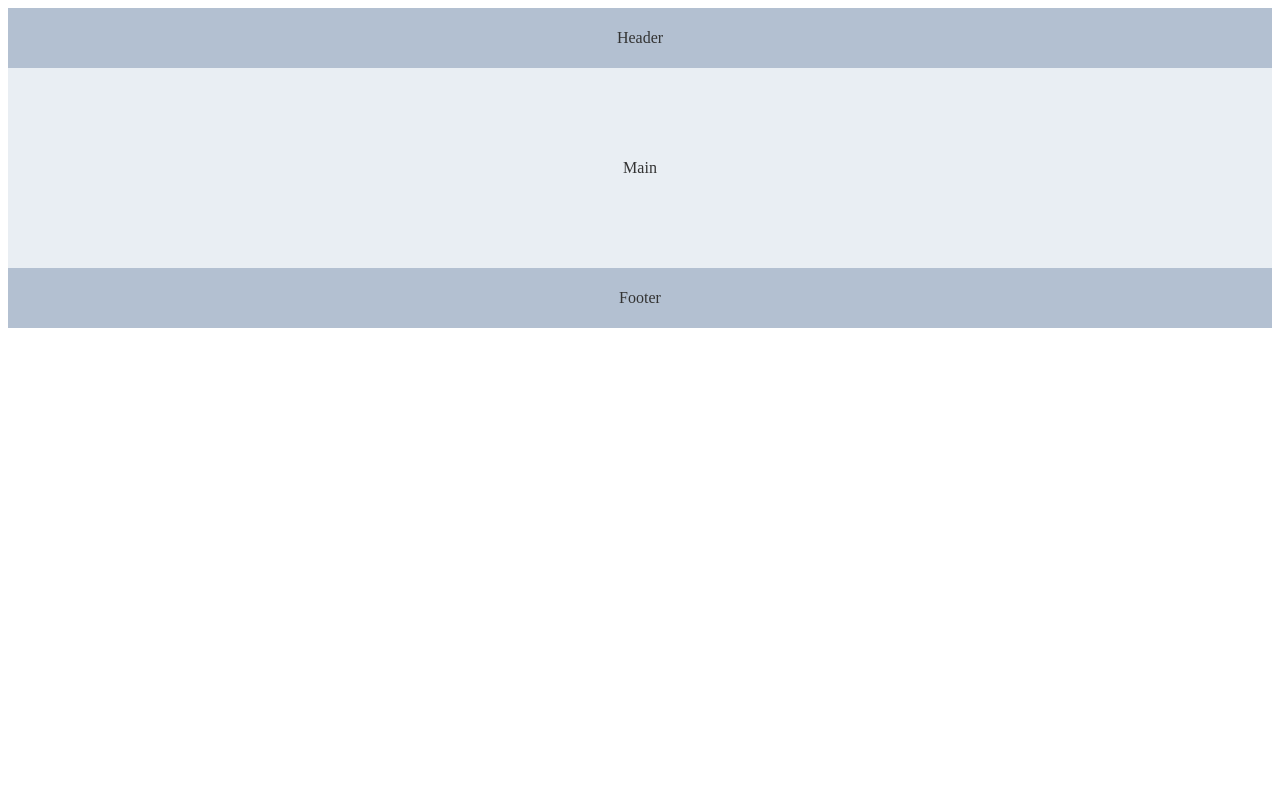
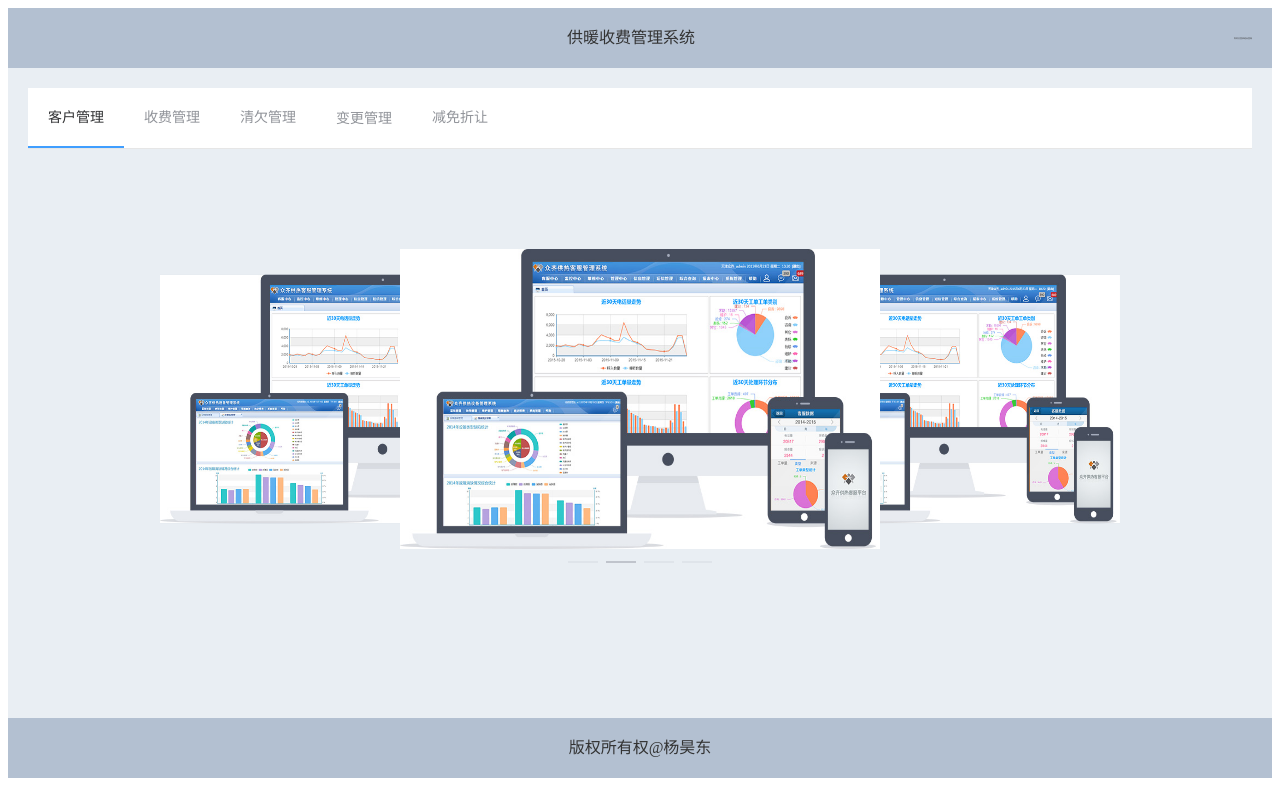
Before and after one commit to yinzhixiaxue/heat, a Vue app: page / in a window 1280 px wide. Built offline with nearby package versions, Linux system fonts and the light colour scheme.

Commit message:
主页编写

```diff
--- a/src/App.vue
+++ b/src/App.vue
@@ -11,4 +11,5 @@ export default {
 </script>
 
 <style>
+  font-family: "Helvetica Neue",Helvetica,"PingFang SC","Hiragino Sans GB","Microsoft YaHei","微软雅黑",Arial,sans-serif;
 </style>
--- a/src/components/Home.vue
+++ b/src/components/Home.vue
@@ -1,21 +1,112 @@
 <template>
-    <el-container>
-      <el-header>Header</el-header>
-      <el-main>Main</el-main>
-      <el-footer>Footer</el-footer>
-    </el-container>
+  <el-container>
+    <el-header>
+      供暖收费管理系统
+      <div class="header-info">
+        <div v-if="true">
+          <span>{{name}}已登录</span>
+          <a>退出登陆</a>
+        </div>
+        <div v-else>
+          <span>未登录</span>
+          <a>请先登陆</a>
+        </div>
+      </div>
+    </el-header>
+    <el-main>
+      <el-menu :default-active="activeIndex" class="el-menu-demo" mode="horizontal" @select="handleSelect">
+        <el-menu-item index="1">客户管理</el-menu-item>
+        <el-menu-item index="2">收费管理</el-menu-item>
+        <el-menu-item index="3">清欠管理</el-menu-item>
+        <el-menu-item index="4"><a href="https://www.ele.me" target="_blank">变更管理</a></el-menu-item>
+        <el-menu-item index="5">减免折让</el-menu-item>
+      </el-menu>
+
+      <el-carousel :interval="4000" type="card" height="300px">
+        <el-carousel-item :key="index" v-for="(src,index) in img">
+          <img :src="src" alt="">
+        </el-carousel-item>
+      </el-carousel>
+    </el-main>
+    <el-footer>版权所有权@杨昊东</el-footer>
+  </el-container>
 </template>
 <script>
   export default {
     name: 'Home',
-    data () {
+    data() {
       return {
-        msg: 'Welcome to Your Vue.js App'
+        name: '你好',
+        activeIndex: '1',
+        activeIndex2: '1',
+        img: [
+          "src/assets/1.jpg",
+          "src/assets/1.jpg",
+          "src/assets/1.jpg",
+          "src/assets/1.jpg"
+        ]
+      }
+    },
+    methods: {
+      handleSelect(key, keyPath) {
+        console.log(key, keyPath);
       }
     }
   }
 </script>
 <style scoped>
+  a{
+    text-decoration: none;
+  }
+  .el-carousel {
+    overflow: hidden;
+    width: 960px;
+    margin: 0 auto;
+    padding-top: 100px;
+    min-height: 350px;
+    /*background: #324057;*/
+  }
+
+  .el-carousel__item h3 {
+    color: #475669;
+    font-size: 14px;
+    opacity: 0.75;
+    line-height: 200px;
+    margin-top: 0;
+  }
+
+  .el-carousel__item:nth-child(2n) {
+    background-color: #99a9bf;
+  }
+
+  .el-carousel__item:nth-child(2n+1) {
+    background-color: #d3dce6;
+  }
+  .el-carousel__item img {
+    position: absolute;
+    top: 0;
+    left: 0;
+    z-index: 1;
+    width: 100%;
+    height: 300px;
+  }
+
+  .header-info {
+    float: right;
+    height: 60px;
+    overflow: hidden;
+    font-size: 2px;
+  }
+
+  .header-info div {
+    display: inline;
+    cursor: pointer;
+  }
+
+  .header-info a:hover {
+    color: #409EFF;
+  }
+
   .el-header, .el-footer {
     background-color: #B3C0D1;
     color: #333;
@@ -23,18 +114,11 @@
     line-height: 60px;
   }
 
-  .el-aside {
-    background-color: #D3DCE6;
-    color: #333;
-    text-align: center;
-    line-height: 200px;
-  }
-
   .el-main {
     background-color: #E9EEF3;
     color: #333;
     text-align: center;
-    line-height: 160px;
+    height: 650px;
   }
 
   body > .el-container {
```
Also changed, not shown: src/assets/1.jpg (added).
